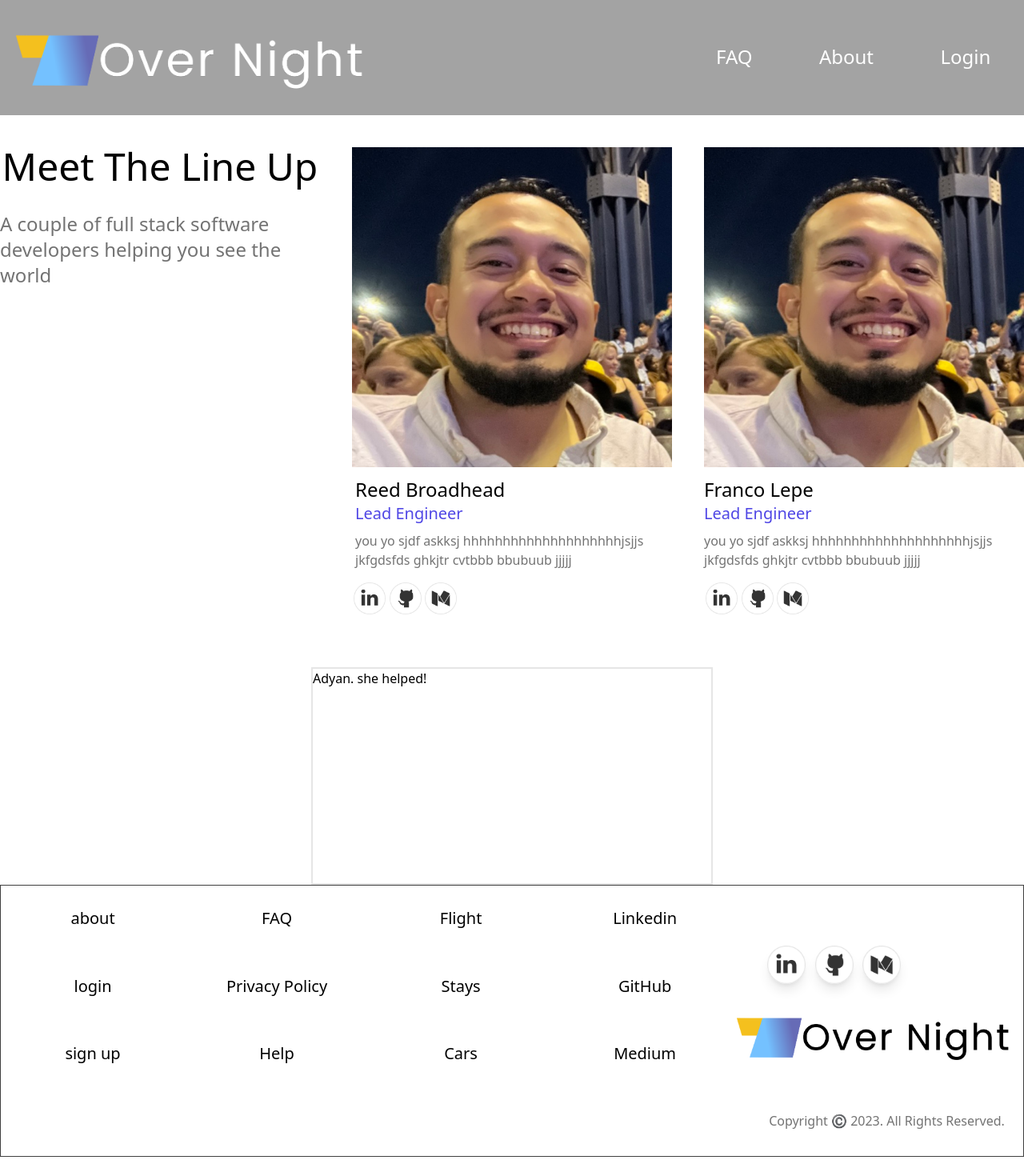
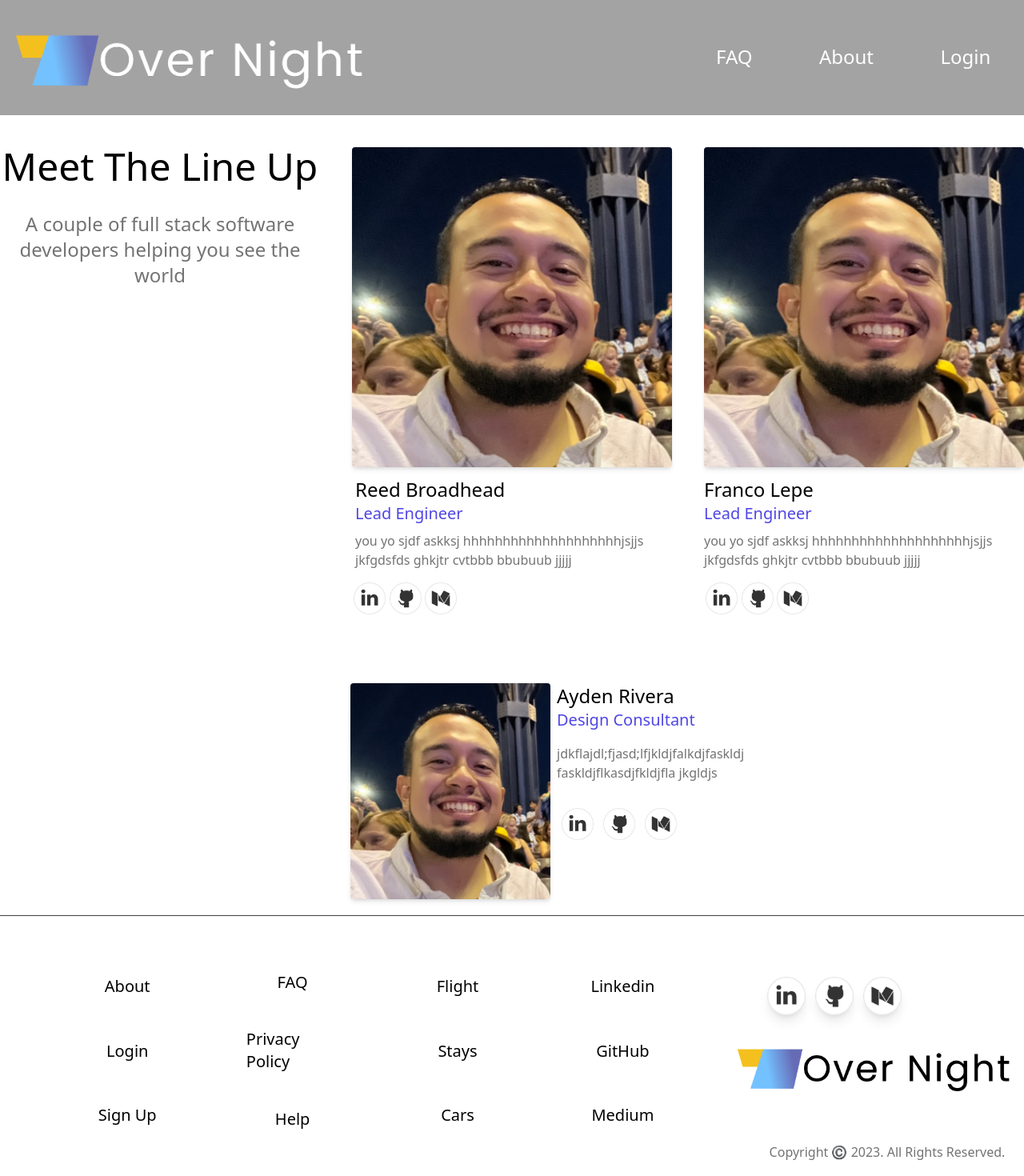
Before and after one commit to Reed-Broadhead/over_night, a React (Vite) app in the folder over_night/: page /about in a window 1280 px wide. Shown: the top 1470 px of the page at 80% size. Before the commit the page ends 1446 px from the top, so only its background shows below. Built offline with nearby package versions, Linux system fonts and the light colour scheme; no server answers.

Commit message:
does aydens section and positions footer section

```diff
--- a/over_night/src/components/About.tsx
+++ b/over_night/src/components/About.tsx
@@ -16,11 +16,11 @@ export default function About(){
 
             <div className=" flex flex-row h-full w-fit px-20 ">
 
-                <div className ='text-2xl h-full w-[400px] flex flex-col text-black flex mt-10 mr-10 '>
+                <div className ='text-2xl h-full w-[400px] flex flex-col text-black flex mt-10 mr-10'>
                     <h1 className="text-bold text-5xl w-[400px] text-center  ">
                     Meet The Line Up
                     </h1>
-                    <h1 className="mt-8 text-2xl w-[400px] text-gray-500">
+                    <h1 className="mt-8 text-2xl w-[400px] text-gray-500 text-center">
                         A couple of full stack software developers helping you see the world
                     </h1>
                 </div>
@@ -29,8 +29,8 @@ export default function About(){
                     <div className="w-full h-full flex flex-row  ">
                 {/* first / reed  */}
 
-                        <div className="h-[650px] w-[400px]  mr-10">
-                            <img className="h-[400px] w-[400px] fit " src={Franco}></img>
+                        <div className="h-[650px] w-[400px]  mr-10 ">
+                            <img className="h-[400px] w-[400px] fit shadow-md rounded" src={Franco}/>
                             <h2 className=" text text-2xl mt-3 ml-1 ">Reed Broadhead</h2>
                             <h2 className=" text text-xl  text-indigo-600 ml-1">Lead Engineer</h2>
                             <p className="text-gray-500 mt-2 ml-1">you yo sjdf askksj  hhhhhhhhhhhhhhhhhhhhjsjjs jkfgdsfds ghkjtr cvtbbb bbubuub jjjjj</p>
@@ -53,7 +53,7 @@ export default function About(){
                         </div>
                         {/*  second / franco */}
                         <div className="h-[650px] w-[400px]  ">
-                            <img className="h-[400px] w-[400px] fit " src={Franco}></img>
+                            <img className="h-[400px] w-[400px] fit shadow-md rounded " src={Franco}/>
                             <h2 className=" text text-2xl mt-3 ">Franco Lepe</h2>
                             <h2 className=" text text-xl  text-indigo-600">Lead Engineer</h2>
                             <p className="text-gray-500 mt-2">you yo sjdf askksj  hhhhhhhhhhhhhhhhhhhhjsjjs jkfgdsfds ghkjtr cvtbbb bbubuub jjjjj</p>
@@ -88,12 +88,38 @@ export default function About(){
 
                 </div>
             </div >
-            <div className="border ">
 
-                <div className="h-[270px] w-[500px] border">
-                    Adyan. she helped!
+
+                <div className="h-[270px] w-[500px]   ml-24 my-5 flex flex-row">
+
+                    <div className="w-1/2 h-full w-full  ">
+                    <img className="h-full shadow-md rounded" src={Franco}/>
+
+                    </div>
+                        <div className="w-1/2 h-full  px-2">
+                            <h1 className=" text-2xl ">Ayden Rivera</h1>
+                            <h1 className="text-xl text-indigo-600 ">Design Consultant</h1>
+                            <p className="text-md text-gray-500 mt-4  w-full">jdkflajdl;fjasd;lfjkldjfalkdjfaskldj faskldjflkasdjfkldjfla jkgldjs</p>
+                            <div className="mt-8 w-2/3 flex flex-row  ">
+                                {[linkedin, github, medium].map((el) => {
+                                        return (
+                                    <div to="/about" className="w-10 mx-auto  rounded-full hover:shadow-xl">
+
+                                        <motion.img
+                                        src={el}
+                                        whileHover={{ scale: 1.2 }}
+                                        whileTap={{ scale: 0.9 }}/>
+
+
+                                    </div>
+                                )})}
+                            </div>
+                        </div>
+
                 </div>
-            </div>
+
+
+
             </div>
             <Footer/>
         </div>
--- a/over_night/src/components/Footer.tsx
+++ b/over_night/src/components/Footer.tsx
@@ -8,7 +8,7 @@ import { NavLink } from "react-router-dom"
 
 export default function Footer(){
 
-    const elements = [[<NavLink to="/about"> about</NavLink>,<NavLink to="/login">login</NavLink>, <NavLink to="/login">sign up</NavLink>],
+    const elements = [[<NavLink to="/about"> About</NavLink>,<NavLink to="/login">Login</NavLink>, <NavLink to="/login">Sign Up</NavLink>],
     [<NavLink to="/FAQ">FAQ</NavLink>, "Privacy Policy", "Help"],
     ["Flight", "Stays", "Cars"],
     [<NavLink to="/about">Linkedin</NavLink>,<NavLink to="/about">GitHub</NavLink>, <NavLink to="/about">Medium</NavLink>]]
@@ -19,9 +19,12 @@ export default function Footer(){
     })
 
     return(
-        <div className="border h-[340px] flex flex-row border-t border-gray-700">
+        <div className=" h-[340px] flex flex-row border-t border-gray-700">
 
+            <div className="flex flex-row w-[72%] ml-auto px-10 pl-14 my-2">
             {mappedFooterSection}
+
+            </div>
 
             <div className="w-[28%]  flex flex-col-reverse">
 
--- a/over_night/src/components/FooterSection.tsx
+++ b/over_night/src/components/FooterSection.tsx
@@ -17,7 +17,7 @@ export default function FooterSections( {words} : any ) {
     })
 
     return (
-        <div className="w-[18%] h-3/4 flex flex-col items-center">
+        <div className="w-[14%] my-auto mx-auto h-3/4 flex flex-col items-center ">
 
             {mappedWords}
 
```
